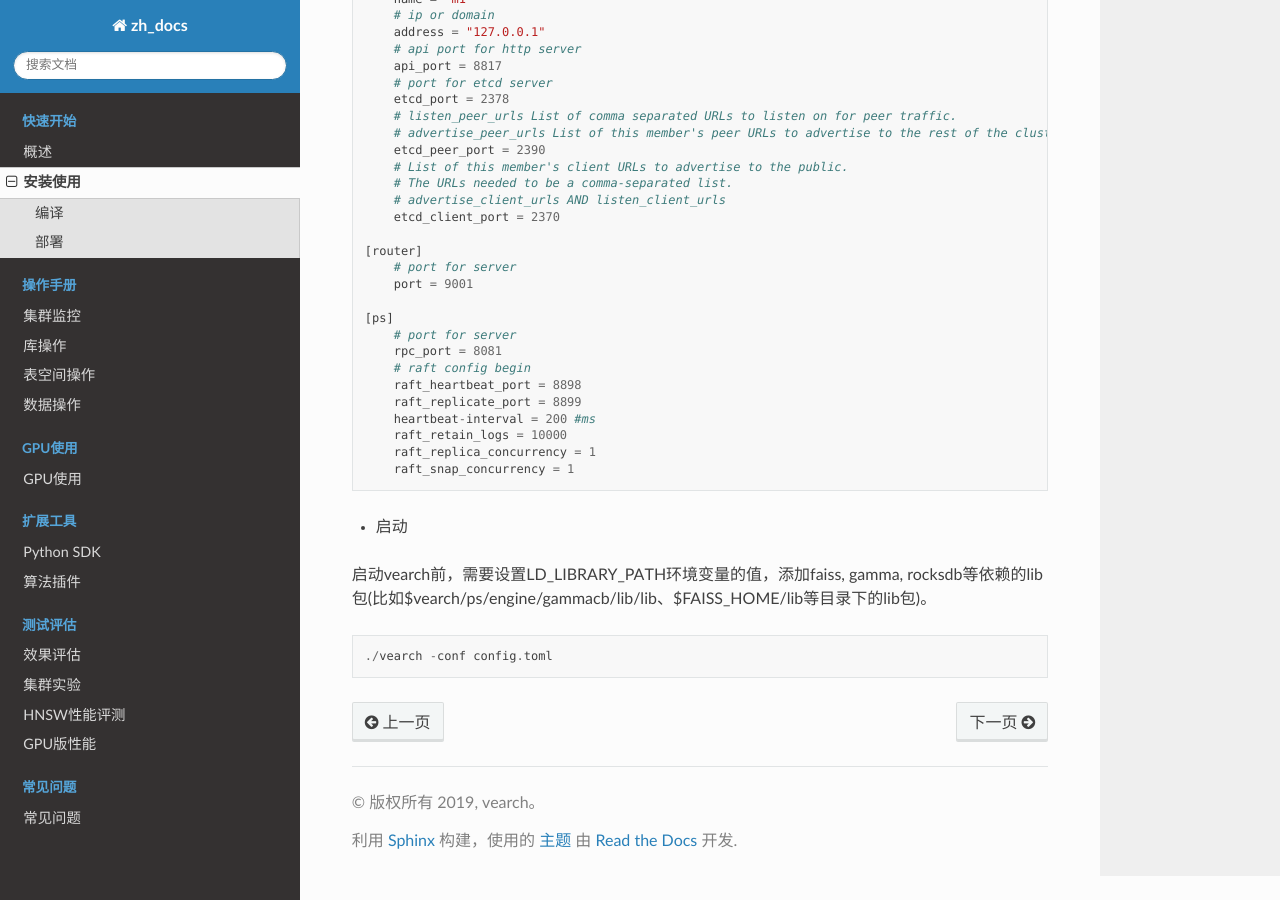
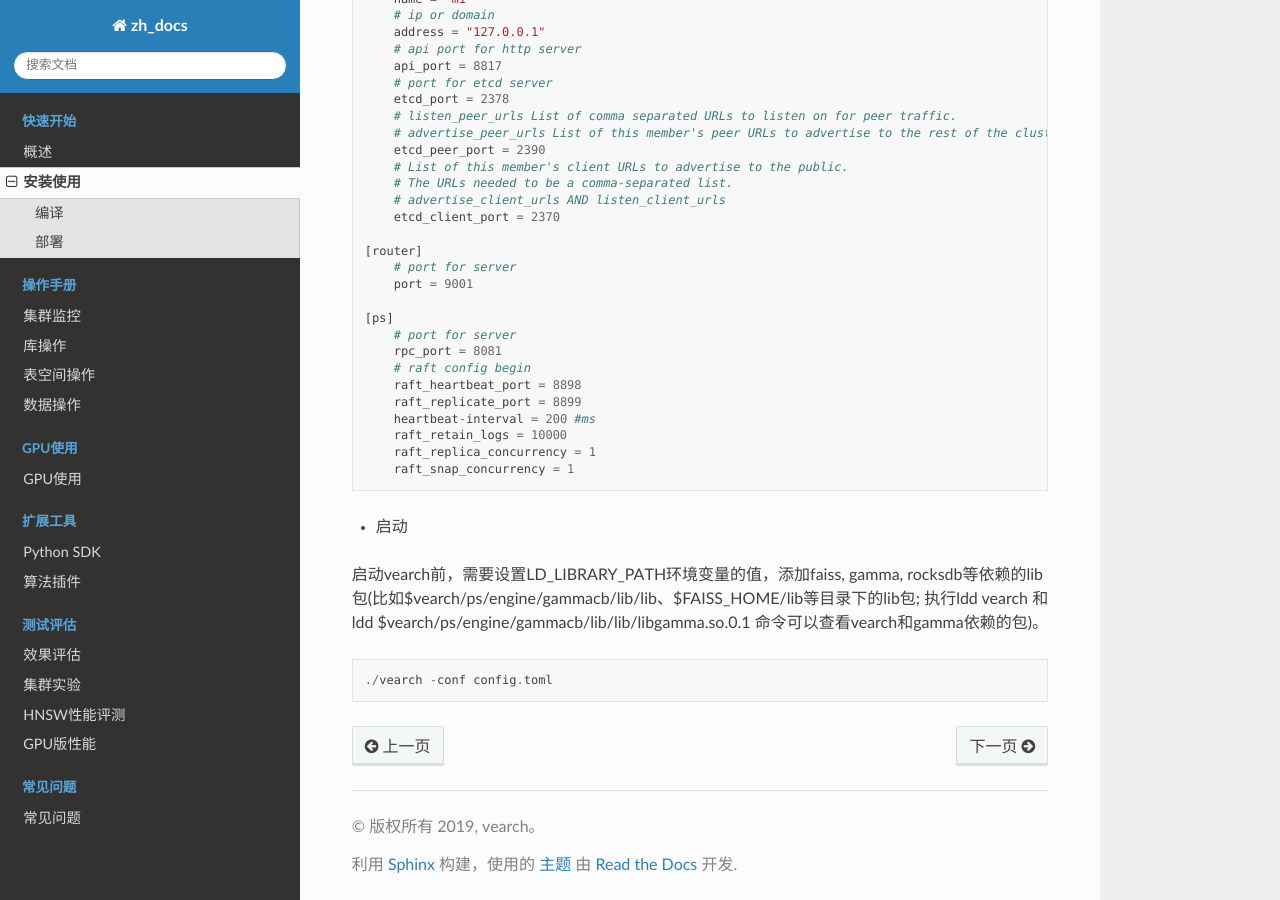
Before and after one commit to vearch/zh_docs, a Sphinx documentation site: the page built from docs/source/quick-start-guide.rst, in a window 1280 px wide and 900 px high, scrolled down 1553 px. Built offline with Sphinx 7.4.7 and the Read the Docs theme 2.0.0, drawn with Linux system fonts in a browser that asks for light colours; pages that are not in the unit, such as notebooks, are missing from menus.

Commit message:
Update quick-start-guide.rst

```diff
--- a/docs/source/quick-start-guide.rst
+++ b/docs/source/quick-start-guide.rst
@@ -100,7 +100,7 @@
 
 -  启动
 
-启动vearch前，需要设置LD_LIBRARY_PATH环境变量的值，添加faiss, gamma, rocksdb等依赖的lib包(比如$vearch/ps/engine/gammacb/lib/lib、$FAISS_HOME/lib等目录下的lib包)。
+启动vearch前，需要设置LD_LIBRARY_PATH环境变量的值，添加faiss, gamma, rocksdb等依赖的lib包(比如$vearch/ps/engine/gammacb/lib/lib、$FAISS_HOME/lib等目录下的lib包; 执行ldd vearch 和 ldd $vearch/ps/engine/gammacb/lib/lib/libgamma.so.0.1 命令可以查看vearch和gamma依赖的包)。
 
 ::
 
```
